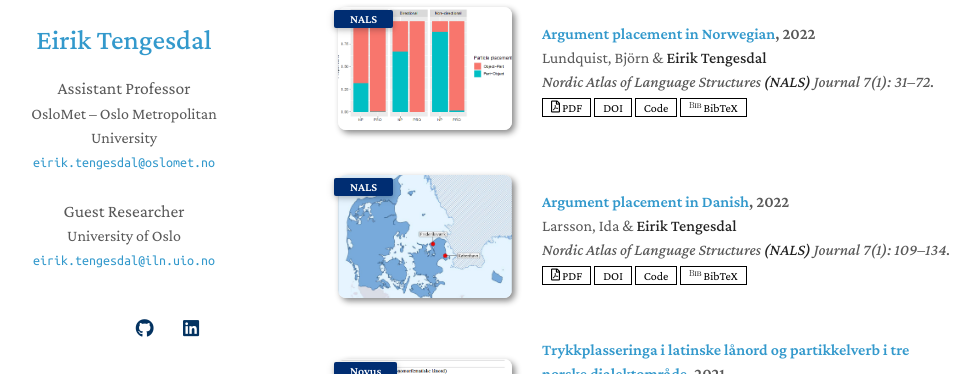
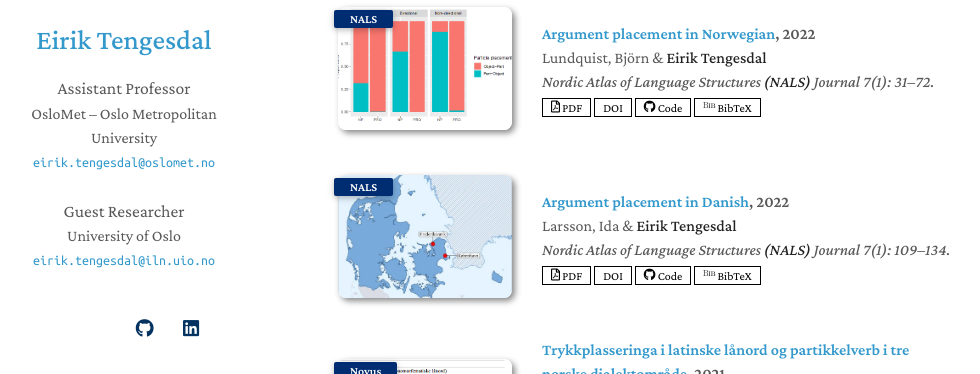
Before and after one commit to EirikTengesdal/eiriktengesdal.no-old, a Jekyll site: the page built from index.md, in a window 1280 px wide and 900 px high, scrolled down 397 px. Shown: the part 162-536 px from the top of the window, without its empty margins (152-1132 px from the left). Built offline with Jekyll 4.4.1, drawn with Linux system fonts in a browser that asks for light colours; nearby versions of some CDN libraries; a style sheet for code colours, icons or effects is not loaded; our own code applies the rules of GitHub Pages for plain Markdown files.

Commit message:
Update publications.md

```diff
--- a/_includes/publications.md
+++ b/_includes/publications.md
@@ -37,7 +37,7 @@
       <a href="{{ link.anthology }}" class="btn btn-sm z-depth-0" role="button" target="_blank" style="font-size:12px;"><i class="fa fa-book"></i> Anthology URL</a>
       {% endif %}
       {% if link.code %}
-      <a href="{{ link.code }}" class="btn btn-sm z-depth-0" role="button" target="_blank" style="font-size:12px;">Code</a>
+      <a href="{{ link.code }}" class="btn btn-sm z-depth-0" role="button" target="_blank" style="font-size:12px;"><i class="fab fa-github"></i> Code</a>
       {% endif %}
       {% if link.page %}
       <a href="{{ link.page }}" class="btn btn-sm z-depth-0" role="button" target="_blank" style="font-size:12px;"><i class="fa fa-link"></i> Project Page</a>
```
